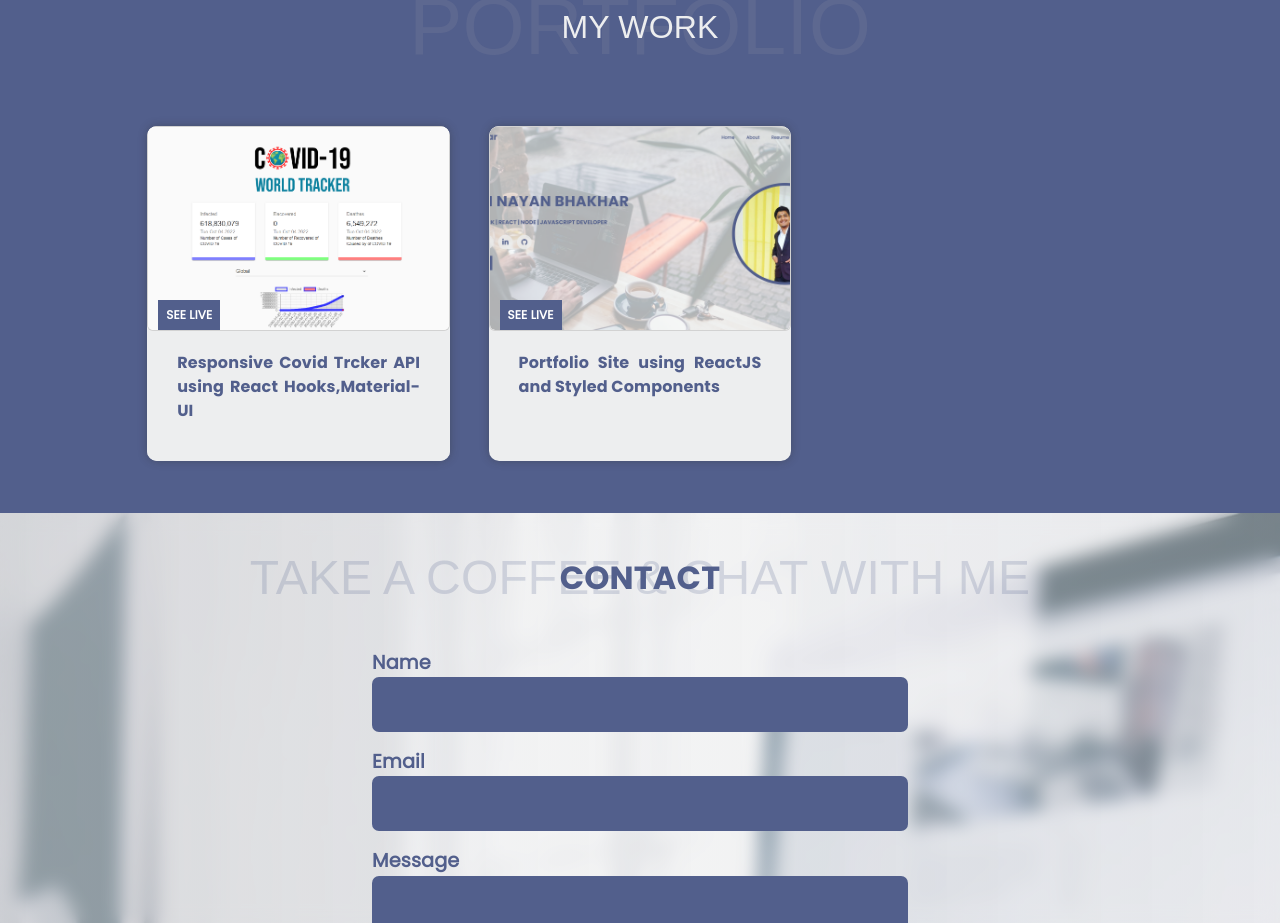
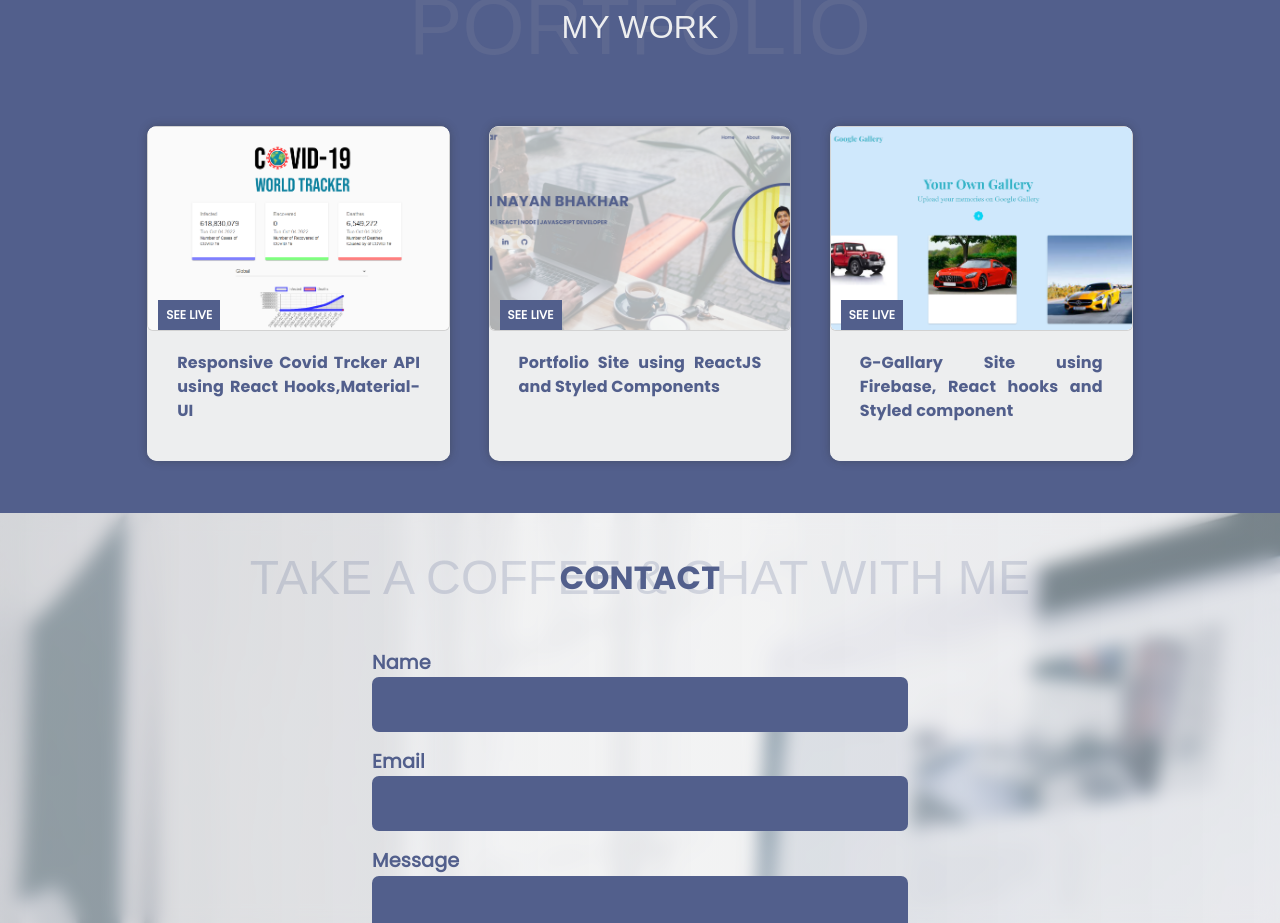
Before and after one commit to Nayan139/my_own_portfolio, a React (Create React App) app: page / in a window 1280 px wide. Shown: the part 3220-4143 px from the top of the page. Built offline with nearby package versions, Linux system fonts and the light colour scheme.

Commit message:
G-Gallery added

```diff
--- a/src/Components/Portfolio/Portfolio.js
+++ b/src/Components/Portfolio/Portfolio.js
@@ -2,6 +2,7 @@ import React from "react";
 import "./Portfolio.css";
 import covidTracker from "../../Assets/Images/covidTracker.png";
 import portfolioSite from "../../Assets/Images/portfolioSite.png";
+import gGallery from "../../Assets/Images/gGallery.png";
 
 const Portfolio = () => {
   return (
@@ -44,6 +45,24 @@ const Portfolio = () => {
               </div>
             </a>
           </div>
+          <div className="portfolio-card">
+            <a
+              href="https://my-g-gallery.netlify.app/"
+              className="portfolio-link"
+              target="_blank"
+              rel="noreferrer"
+            >
+              <div className="card" data-category="SEE LIVE">
+                <img src={gGallery} className="card-img" alt="portfolio" />
+              </div>
+              <div className="card-desc">
+                <h5 className="desc">
+                  G-Gallary Site using Firebase, React hooks and Styled
+                  component
+                </h5>
+              </div>
+            </a>
+          </div>
         </div>
       </div>
     </div>
```
Also changed, not shown: src/Assets/Images/gGallery.png (added).
